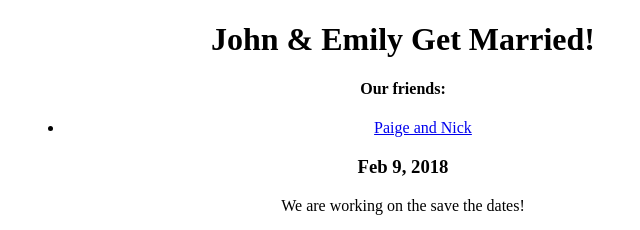
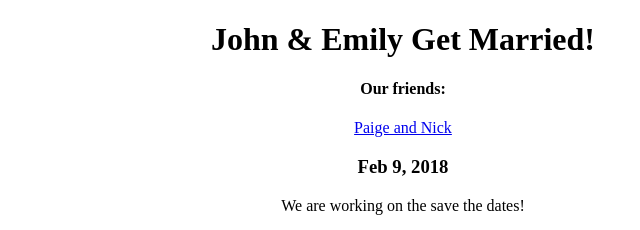
Before and after one commit to jdangerx/weddinglol, a plain HTML site: page index.html in a window 1280 px wide. Shown: the top 230 px of the page, 237-877 px from the left. Drawn offline with Linux system fonts and the light colour scheme.

Commit message:
bridezilla demands bullet removal

```diff
--- a/index.html
+++ b/index.html
@@ -20,9 +20,7 @@
       </h1>
       <div>
         <h4>Our friends:</h4>
-        <ul>
-          <li><a href="https://paigeandnick.squarespace.com">Paige and Nick</a></li>
-        </ul>
+        <a href="https://paigeandnick.squarespace.com">Paige and Nick</a></li><p>
       </div>
 
       <div>
```
